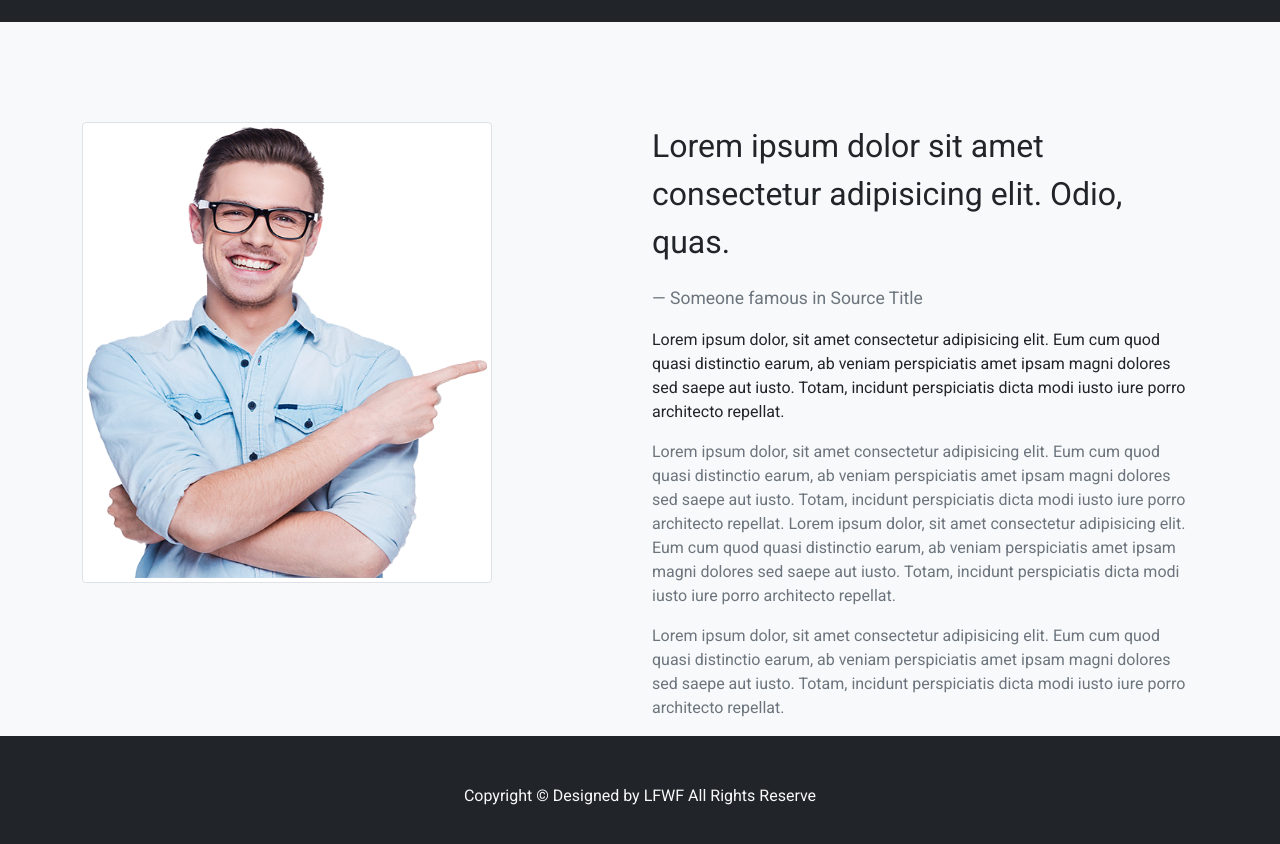
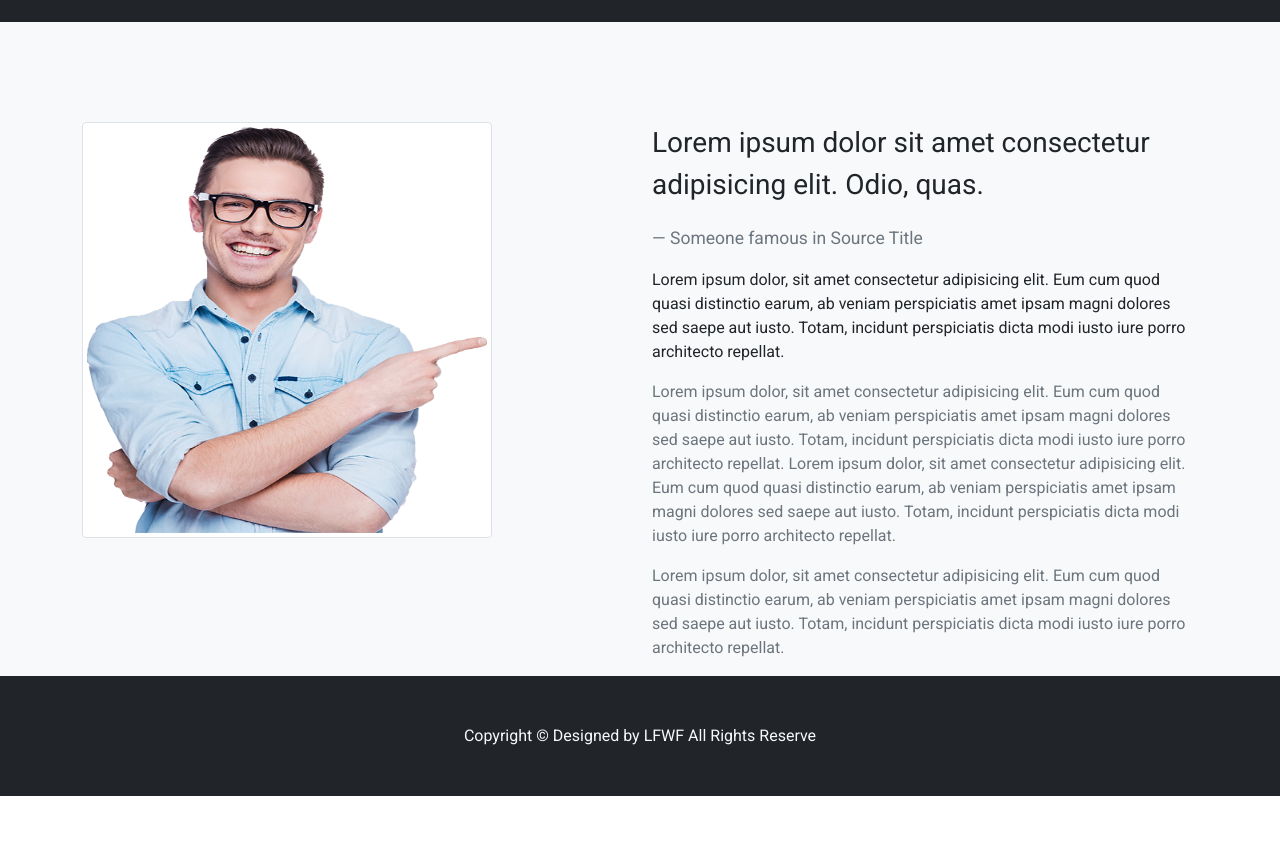
Before and after one commit to developer-zahir/class-28-assignment, a plain HTML site: page index.html in a window 1280 px wide. Shown: the part 820-1664 px from the top of the page. After the commit the page ends 1616 px from the top, so only its background shows below. Drawn offline with nearby package versions, Linux system fonts and the light colour scheme.

Commit message:
Update index.html

```diff
--- a/index.html
+++ b/index.html
@@ -98,7 +98,7 @@
                         <div class="col-lg-6">
                             <div class="inner">
                                 <blockquote class="blockquote">
-                                    <p class="fs-2">Lorem ipsum dolor sit amet consectetur adipisicing elit. Odio, quas.</p>
+                                    <p class="fs-3">Lorem ipsum dolor sit amet consectetur adipisicing elit. Odio, quas.</p>
                                     <span class="blockquote-footer">Someone famous in Source Title</span>
                                 </blockquote>
                                 <p>
```
